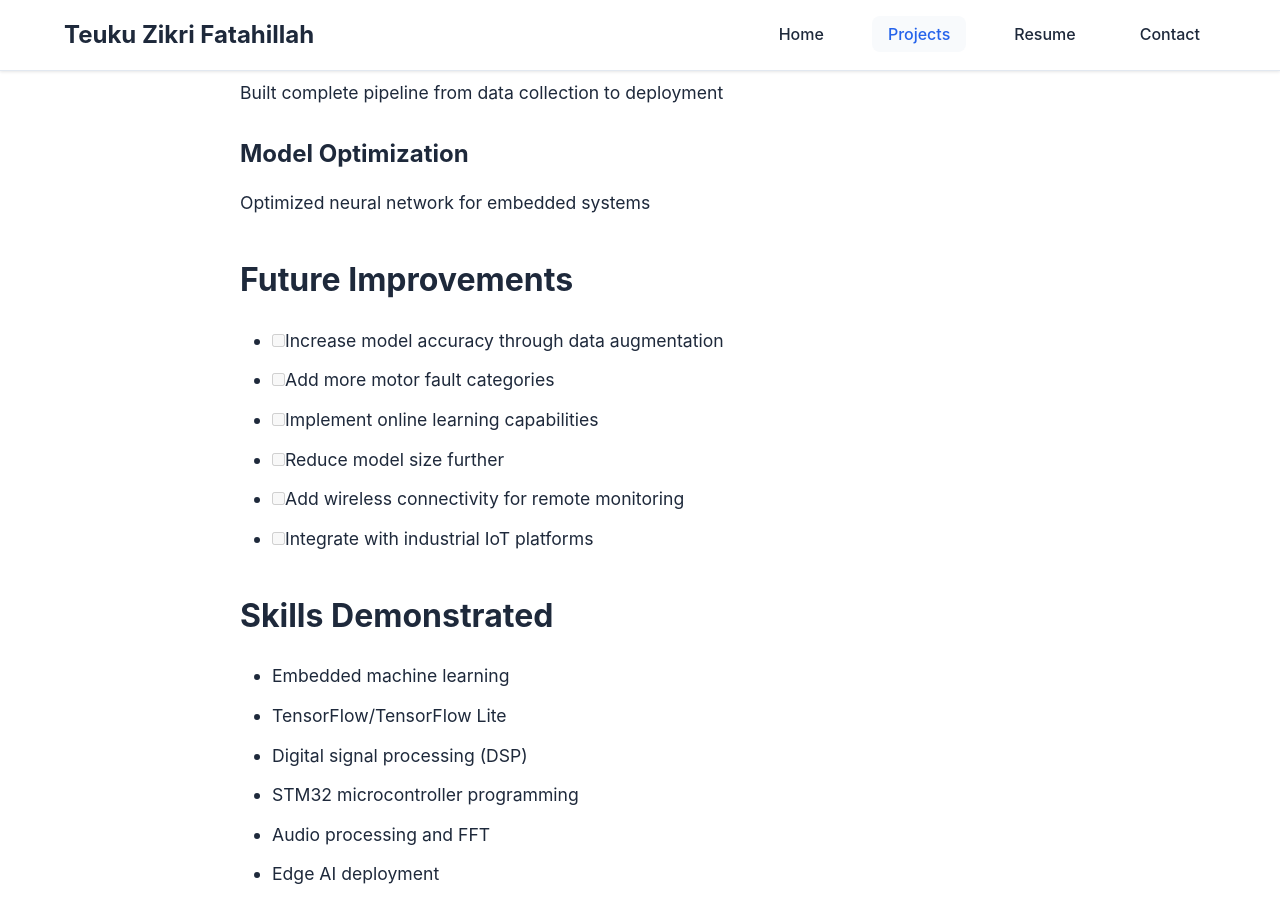
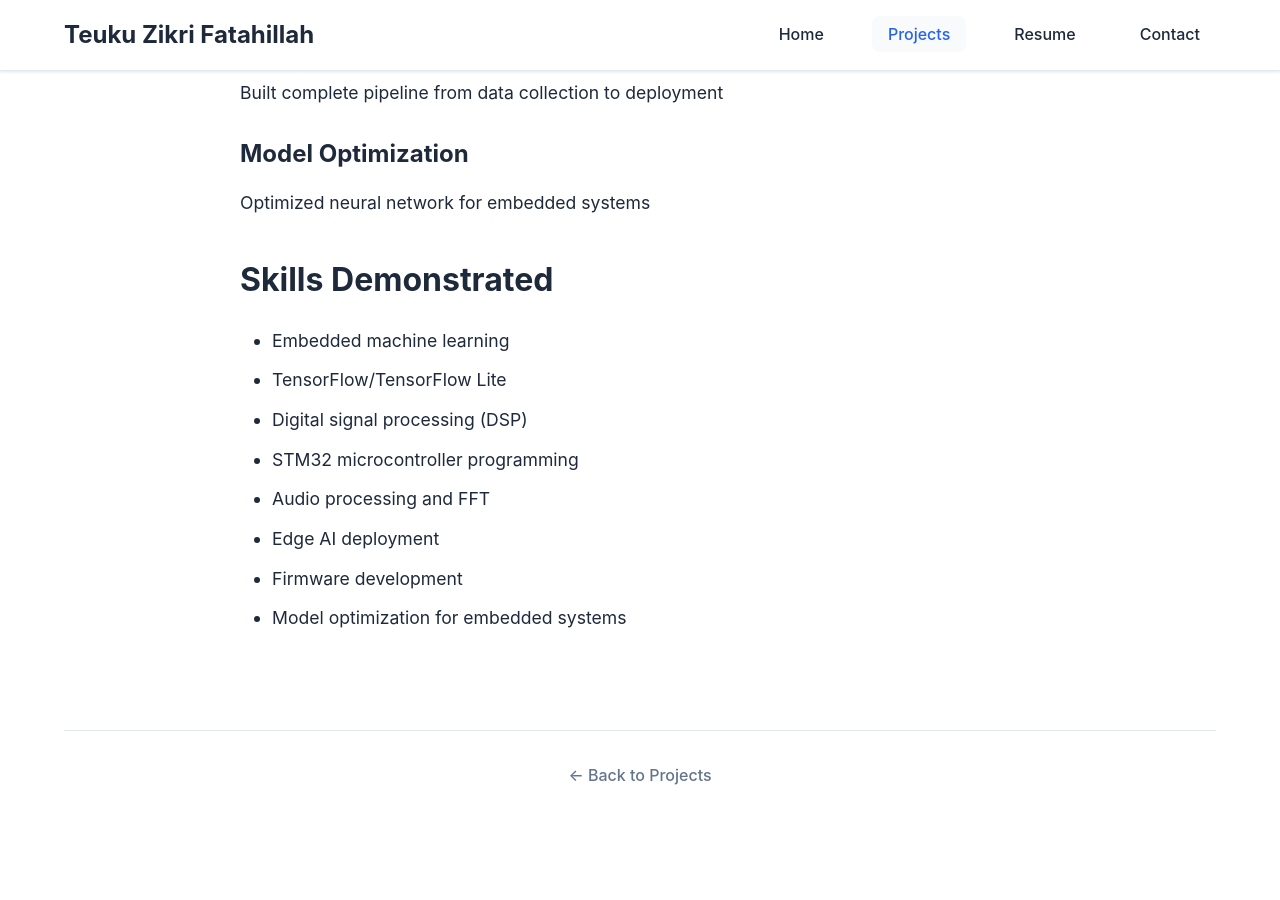
Before and after one commit to tzf230201/tzf230201.github.io, a Jekyll site: the page built from _projects/sound-recognition-motor-detection.md, in a window 1280 px wide and 900 px high, scrolled down 5725 px. Built offline with Jekyll 4.4.1, drawn with Linux system fonts in a browser that asks for light colours.

```diff
--- a/_projects/sound-recognition-motor-detection.md
+++ b/_projects/sound-recognition-motor-detection.md
@@ -93,15 +93,6 @@
 ### Model Optimization
 Optimized neural network for embedded systems
 
-## Future Improvements
-
-- [ ] Increase model accuracy through data augmentation
-- [ ] Add more motor fault categories
-- [ ] Implement online learning capabilities
-- [ ] Reduce model size further
-- [ ] Add wireless connectivity for remote monitoring
-- [ ] Integrate with industrial IoT platforms
-
 ## Skills Demonstrated
 
 - Embedded machine learning
```
Also changed, not shown: index.md (+1 -1 lines).
